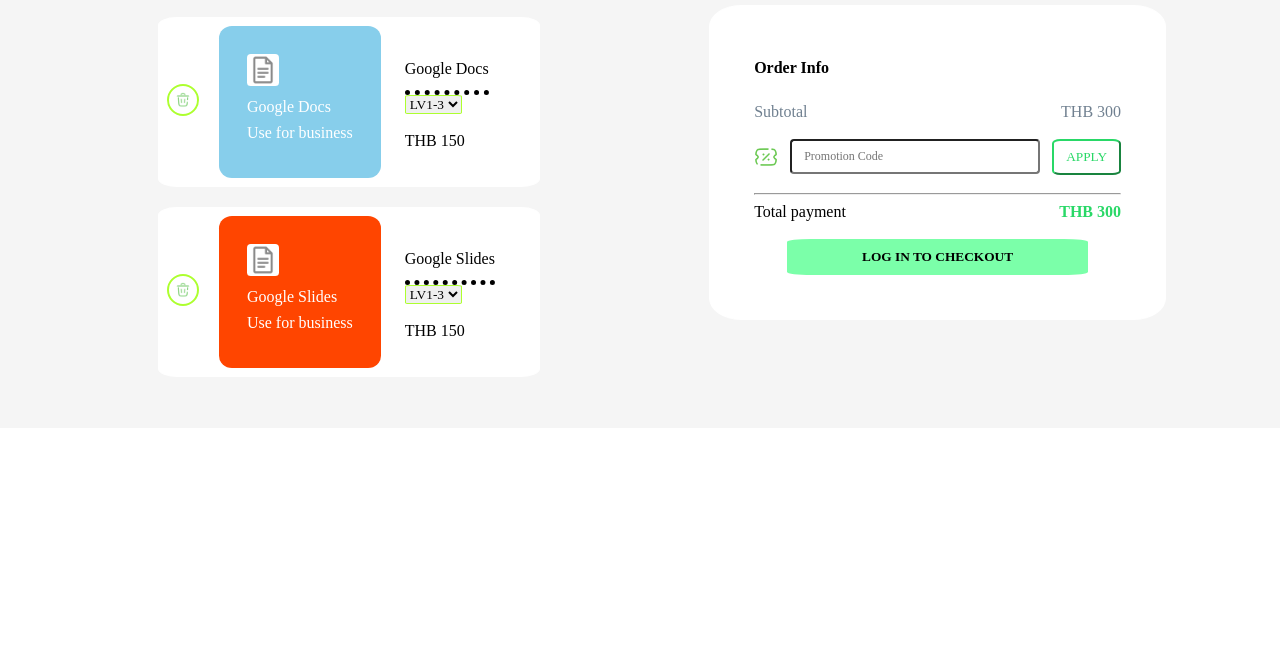
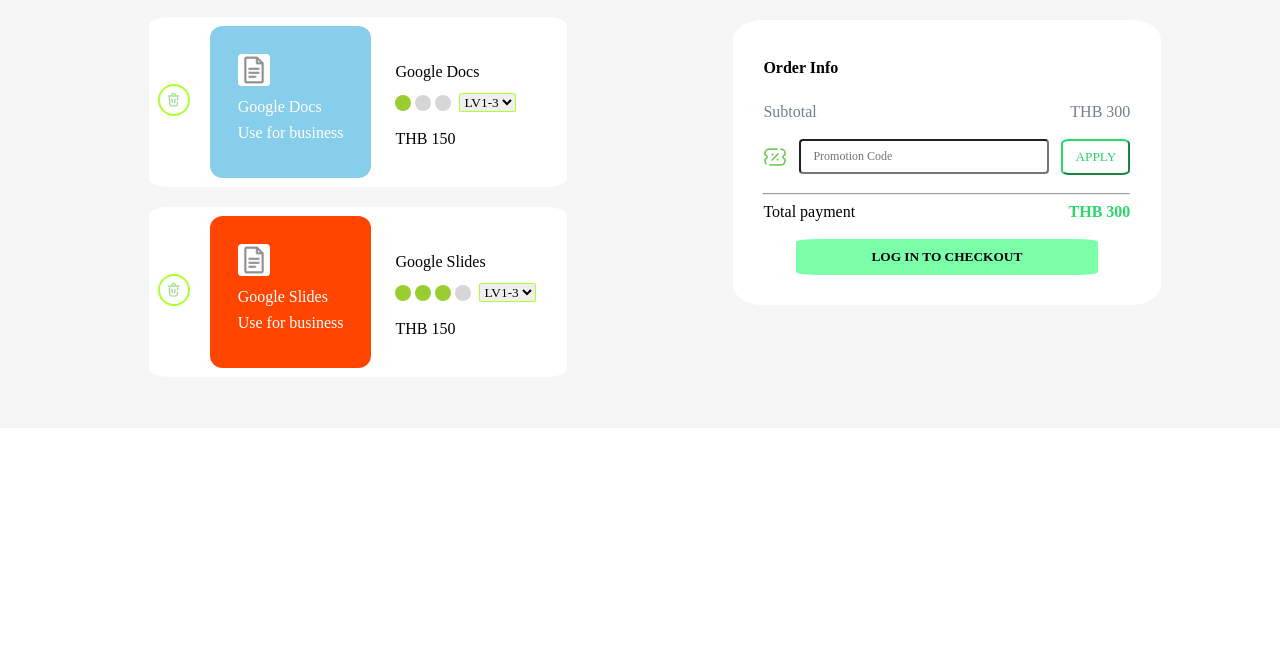
Before and after one commit to KonkamonF/Homework3, a plain HTML site: page index.html in a window 1280 px wide. Shown: the part 147-800 px from the top of the page. Drawn offline with Linux system fonts and the light colour scheme; a web font is replaced by a local one.

Commit message:
Home work done

```diff
--- a/CssHW.css
+++ b/CssHW.css
@@ -100,18 +100,46 @@ height: 18px;
   flex-direction: column;
   padding-bottom: 8px;
 }
-.mid3 .point{
-  border-top: dotted;
-  border-width: thick;
+.point button{
+  color: rgba(255, 255, 255, 0);
+  border-radius: 50%;
+  width: 16px;
+  background-color: rgb(214, 214, 214);
+  border: none;
 }
-.mids3 .points{
-  border-top: dotted;
-  border-width: thick;
-}
-.point{
+ .point .A {
+  color: yellowgreen;
+  border-radius: 50%;
+  width: 16px;
+  background-color: yellowgreen;
+  border: none;
+ }
+ .point .AA {
+  color: yellowgreen;
+  border-radius: 50%;
+  width: 16px;
+  background-color: yellowgreen;
+  border: none;
+ }
+ .point .BB {
+  color: yellowgreen;
+  border-radius: 50%;
+  width: 16px;
+  background-color: yellowgreen;
+  border: none;
+ }
+ .point .CC {
+  color: yellowgreen;
+  border-radius: 50%;
+  width: 16px;
+  background-color: yellowgreen;
+  border: none;
+ }
+.box {
   display: flex;
   justify-content: space-around;
-  align-items: center;
+  gap: 8px;
+
 }
 .mid3 p {
   padding-top: 18px;
@@ -164,7 +192,12 @@ height: 18px;
   background-color: white;
   padding: 8px;
   padding-right: 50px;
+  transition: transform 0.2s;
 }
+.midposition:hover{
+  transform: scale(1.1);
+}
+
 .midsposition {
   display: flex;
   flex-direction: row;
@@ -173,6 +206,10 @@ height: 18px;
   border-radius: 5%;
   background-color: white;
   padding: 8px;
+  transition: transform 0.2s;
+}
+.midsposition:hover{
+  transform: scale(1.1);
 }
 select{
   border-color: greenyellow;
@@ -187,7 +224,7 @@ select{
   background-color: white;
   border: 1px solid white;
   border-radius: 7%;
-  padding: 12%;
+  padding: 8%;
 }
 .bt p{
   padding-top: 8px;
@@ -228,6 +265,10 @@ input {
   color: rgb(41, 216, 103);
   border-color: rgb(41, 216, 103);
   background-color: white;
+  transition: transform 0.2s;
+}
+button:hover{
+  transform: scale(1.1);
 }
 .buttonlog{
   border-radius: 8%;
@@ -237,6 +278,10 @@ input {
   font-weight: bold;
   border-color: rgba(255, 255, 255, 0);
   color: black;
+    transition: transform 0.2s;
+}
+.buttonlog:hover{
+  transform: scale(1.1);
 }
 .payy {
   display: flex;
--- a/index.html
+++ b/index.html
@@ -42,13 +42,17 @@
         </div>
         <div class="mid3">
           <p>Google Docs</p>
+          <div class="box">
           <div class="point">
+            <button class="A">.</button>
+            <button class="B">.</button>
+            <button class="C">.</button>
           </div>
           <select name="lv">
             <option value="LV1-3">LV1-3</option>
             <option value="LV2-3">LV2-3</option>
             <option value="LV3-3">LV3-3</option>
-          </select>
+          </select></div>
           <p>THB 150</p>
         </div>
       </div>
@@ -63,12 +67,17 @@
         </div>
         <div class="mids3">
           <p>Google Slides</p>
-          <div class="points"></div>
+          <div class="box"><div class="point">
+            <button class="AA">.</button>
+            <button class="BB">.</button>
+            <button class="CC">.</button>
+            <button class="DD">.</button>
+          </div>
           <select name="lv">
             <option value="LV1-3">LV1-3</option>
             <option value="LV2-3">LV2-3</option>
             <option value="LV3-3">LV3-3</option>
-          </select>
+          </select></div>
           <p>THB 150</p>
         </div>
       </div>
```
